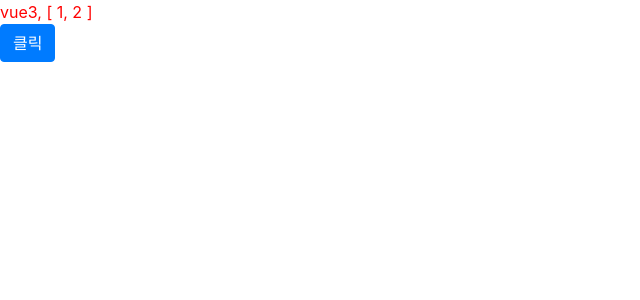
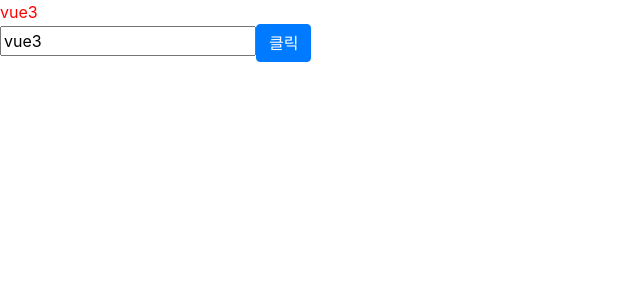
Before and after one commit to KumJungMin/vue3-basic, a Vue app in the folder todolist/: page / in a window 1280 px wide. Shown: the top 300 px of the page, without its empty margins (0-640 px from the left). Built offline with nearby package versions, Linux system fonts and the light colour scheme.

Commit message:
study: 3. v-bind

```diff
--- a/todolist/src/App.vue
+++ b/todolist/src/App.vue
@@ -1,25 +1,21 @@
 <template>
-  <div class="name">{{ name }}, {{ array }}</div>
+  <div class="name">{{ name }}</div>
+  <input type="text" :value="name" />
   <button class="btn btn-primary" @click="onClick">클릭</button>
 </template>
 
 <script>
-// template의 변수가 동적인 변수로 바꾸는 하는 법
-import { ref, reactive } from "vue"; // 1. ref를 import
+// bind 쓰는 법
+import { ref } from "vue";
 export default {
   setup() {
-    let name = ref("vue3"); // 2. 변수를 ref객체로 리턴
-    let array = reactive([1, 2]); // 객체는 reactive를 사용하여 반응적인 객체복사본 리턴
+    let name = ref("vue3");
 
-    // 1. 함수 정의
     const onClick = () => {
-      name.value = "is awesome"; // 3. ref처리한 변수의 값을 변경할 때는 변수.value에 접근해야함
-      array.push(3);
-      console.log(name, array);
+      name.value = "is awesome";
     };
     return {
       name,
-      array,
       onClick,
     };
   },
```
